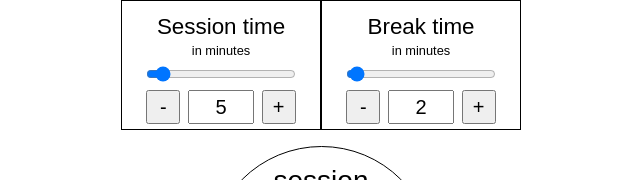
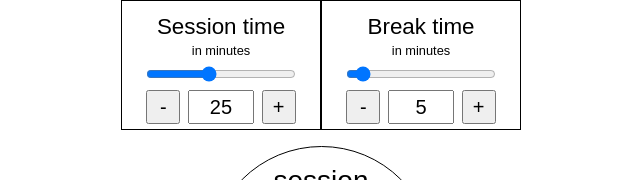
Before and after one commit to t1ml3arn-test-assignments/pomodoro-timer-react, a React (Create React App) app: page / in a window 1280 px wide. Shown: the top 180 px of the page, without its empty margins (319-959 px from the left). Built offline with nearby package versions, Linux system fonts and the light colour scheme.

Commit message:
set session to 25 and break to 5 minutes

```diff
--- a/src/App.js
+++ b/src/App.js
@@ -15,9 +15,9 @@ class App extends Component {
     this.timeScale = 1
     this.audioRef = React.createRef()
 
-    const sessionLength = 5
+    const sessionLength = 25
     this.state = {
-      breakLength: 2,
+      breakLength: 5,
       sessionLength,
       timeLeft: sessionLength*60,
       isBreak: false,
```
